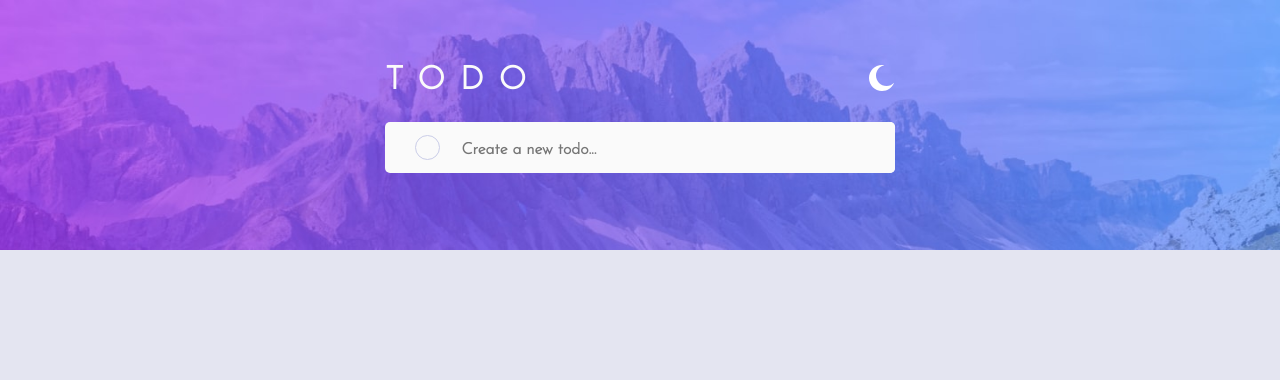
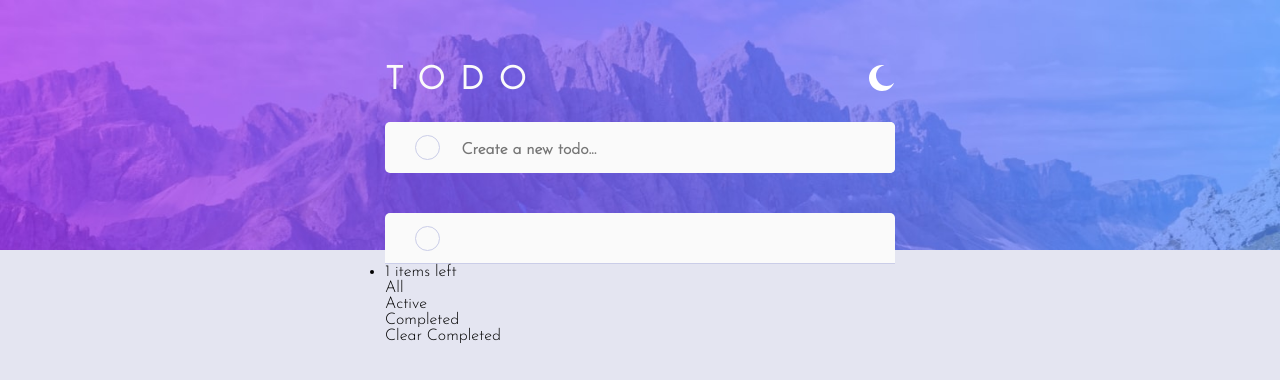
Before and after one commit to Romario-Negreiros/Todo-App, a React (Create React App) app: page / in a window 1280 px wide. Both pictures are taken after a click on the element 427 px from the left and 147 px from the top of the page. Shown: the top 380 px of the page. Built offline with nearby package versions, Linux system fonts and the light colour scheme.

Commit message:
manager components started, tasks close and complete actions done

```diff
--- a/src/App.js
+++ b/src/App.js
@@ -2,21 +2,51 @@ import React, { useState } from 'react';
 import './App.css';
 import InputTask from './InputTask.js'
 import Task from './Task.js'
+import Manager from './Manager.js'
 
 function App() {
   const [toDo, setToDo] = useState('')
+  // Function that receives the task from the input component
+  // And then refresh the tasks
   const sendTask = task => {
     const getAllTasks = [...toDo, task]
     setToDo(getAllTasks)
   }
+  // Function to delete a task
+  const deleteTask = index => {
+    const getAllTasks = [...toDo]
+    getAllTasks.splice(index, 1)
+    setToDo(getAllTasks)
+  }
+  // Creating the task components, and passing the props
   const getAllTasks = [...toDo]
-  const tasksList = getAllTasks.map((v, i) => <Task key={i} index={i} task={v} />)
+  const tasksList = getAllTasks.map((v, i) => <Task
+    key={i} index={i} task={v} deleteTask={deleteTask} />)
+  // Management functions
+  const seeAllTasks = () => {
+    console.log('fungada')
+  }
+  const seeActiveTasks = () => {
+    console.log('funfed')
+  }
+  const seeCompletedTasks = () => {
+    console.log('funfadenoveo')
+  }
+  const clearCompletedTasks = () => {
+    console.log('funfa')
+  }
   return (
     <section>
       <InputTask sendTask={sendTask} />
 
       <ul className="c-tasksList">
         {tasksList}
+        <Manager
+            length={toDo.length}
+            seeAllTasks={seeAllTasks}
+            seeActiveTasks={seeActiveTasks}
+            seeCompletedTasks={seeCompletedTasks}
+            clearCompletedTasks={clearCompletedTasks} />
       </ul>
     </section>
   )
--- a/src/InputTask.js
+++ b/src/InputTask.js
@@ -5,17 +5,24 @@ function InputTask(props) {
     const updateValue = event => {
         setValue(event.target.value)
     }
-    const getTask = key => {
-        if(key.charCode === 13) props.sendTask(value)
+    const getTaskKey = key => {
+        if(key.charCode === 13) {
+            props.sendTask(value)
+            setValue('')
+        }
+    }
+    const getTask = () => {
+        props.sendTask(value)
+        setValue('')
     }
     return (
         <div className="b-taskCreator">
-            <div className="circle"></div>
+            <div className="circle" onClick={getTask}></div>
             <input type="text"
                 placeholder="Create a new todo..."
                 value={value}
                 onChange={updateValue}
-                onKeyPress={getTask}
+                onKeyPress={getTaskKey}
             />
         </div>
     )
--- /dev/null
+++ b/src/Manager.js
@@ -0,0 +1,19 @@
+import React from 'react'
+import './App.css'
+
+function Manager(props) {
+
+    return (
+        <li className="manager">
+            <p className="items-left">{props.length} items left</p>
+            <div className="manager-actions">
+                <p onClick={props.seeAllTasks}>All</p>
+                <p onClick={props.seeActiveTasks}>Active</p>
+                <p onClick={props.seeCompletedTasks}>Completed</p>
+            </div>
+            <p onClick={props.clearCompletedTasks}>Clear Completed</p>
+        </li>
+    )
+}
+
+export default Manager
--- a/src/Task.js
+++ b/src/Task.js
@@ -1,12 +1,38 @@
 import React from 'react'
 import './App.css'
+import Delete from './images/icon-cross.svg'
+import Check from './images/icon-check.svg'
 
 function Task(props) {
+    const taskHasBeenDone = () => {
+        const paragraph = document.querySelector(`.task${props.index} div p`)
+        const circle = paragraph.previousSibling
+        const check = circle.firstChild
+        if(paragraph.innerHTML.includes('del')) {
+            paragraph.innerHTML = props.task
+            circle.classList.remove('completed')
+            check.src = ''
+        } else {
+            paragraph.innerHTML = `<del>${props.task}</del>`
+            circle.classList.add('completed')
+            check.src = Check
+        }
+    }
     return (
-        <div className={`task${props.index} tasks`}>
-            <div className="circle"></div>
-            <p>{props.task}</p>
-        </div>
+        <li className={`task${props.index} tasks`}>
+            <div>
+                <div className="circle" onClick={taskHasBeenDone}>
+                    <img src="" alt="" />
+                </div>
+                <p>{props.task}</p>
+            </div>
+            <div>
+                <img className="delete"
+                    src={Delete}
+                    alt="delete"
+                    onClick={() => props.deleteTask(props.index)} />
+            </div>
+        </li>
     )
 }
 
```
